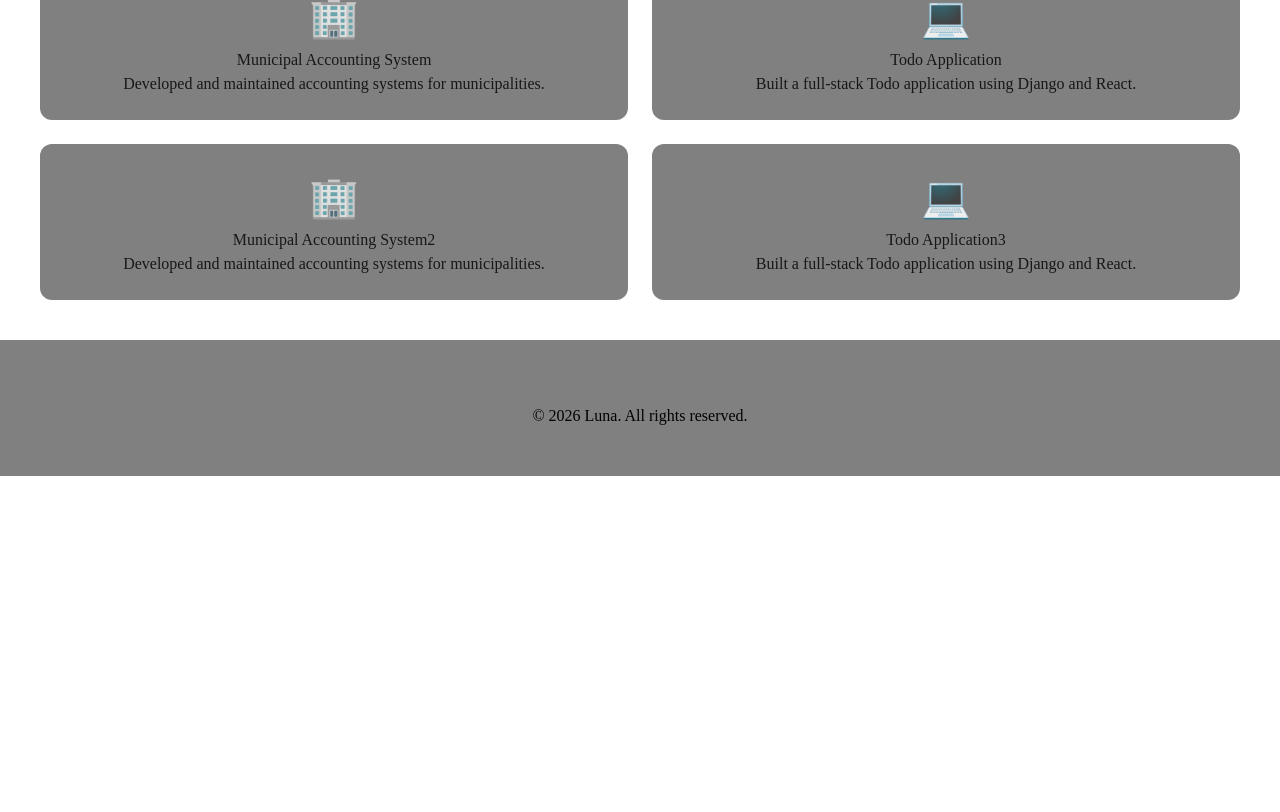
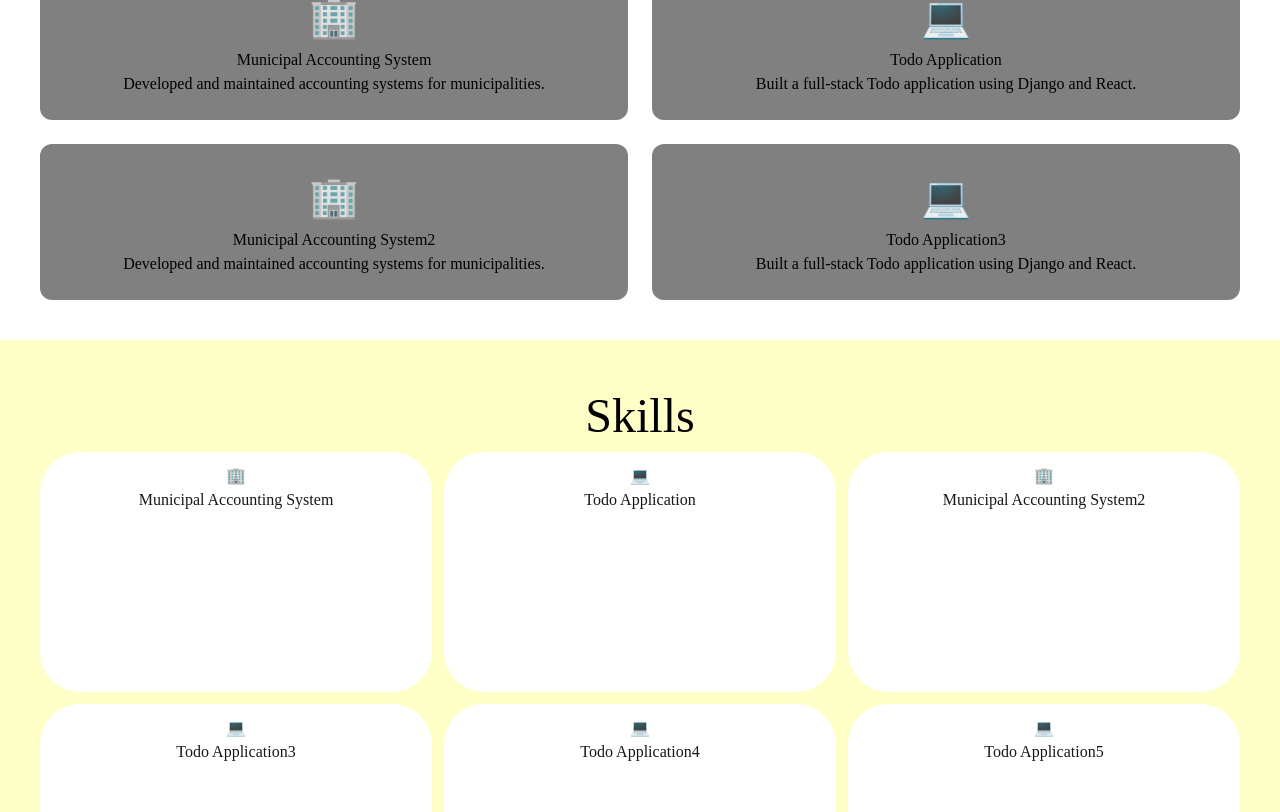
Before and after one commit to LiunaShan/My-portfolio, a Next.js app in the folder app/: page / in a window 1280 px wide. Shown: the part 628-1440 px from the top of the page. Before the commit the page ends 1104 px from the top, so only its background shows below. Built offline with nearby package versions, Linux system fonts and the light colour scheme.

Commit message:
add modal for PJ

```diff
--- a/app/app/page.tsx
+++ b/app/app/page.tsx
@@ -2,6 +2,7 @@ import Navbar from '@/components/Navbar';
 import Footer from '@/components/Footer';
 import Aboutme from "@/components/Aboutme";
 import Projects from "@/components/Projects";
+import Skills from "@/components/Skills";
 
 export default function Home() {
   return (
@@ -10,6 +11,7 @@ export default function Home() {
         <main>
            <Aboutme />
            <Projects />
+           <Skills />
         </main>
         <Footer />
       </>
--- a/app/components/Projects.module.css
+++ b/app/components/Projects.module.css
@@ -2,6 +2,7 @@
     padding: 40px 40px;
     text-align: center;
     font-family: 'Century', serif;
+    color: black;
     background: rgba(255, 255, 255, 0.8);
 }
 
@@ -18,6 +19,10 @@
     cursor: pointer;
 }
 
+.card:hover {
+  transform: scale(1.05);
+}
+
 .icon {
     font-size: 40px;
 }
@@ -27,3 +32,41 @@
     color: black;
     font-size: 3rem;
 }
+
+.overlay {
+  position: fixed;
+  top: 0;
+  left: 0;
+
+  width: 100%;
+  height: 100%;
+
+  background: rgba(0, 0, 0, 0.5);
+
+  display: flex;
+  justify-content: center;
+  align-items: center;
+}
+
+
+.modal {
+  background: white;
+  position: fixed;
+
+  display: flex;
+  flex-direction: column;
+
+  justify-content: center;
+  align-items: center;
+
+  height: 40vh;
+  width: 800px;
+
+  border-radius: 20px;
+}
+
+.button {
+    margin-top: 20px;
+    background: blue;
+    color:white;
+}
--- a/app/components/Projects.tsx
+++ b/app/components/Projects.tsx
@@ -1,6 +1,13 @@
 'use client';
 import React, { useState, useEffect } from 'react';
 import styles from "./Projects.module.css";
+
+type Project = {
+  icon: string;
+  title: string;
+  description: string;
+  details: string;
+};
 
 const projects = [
   {
@@ -8,42 +15,60 @@ const projects = [
     title: "Municipal Accounting System",
     description:
       "Developed and maintained accounting systems for municipalities.",
+    details:
+      "details",
   },
   {
     icon: "💻",
     title: "Todo Application",
     description:
       "Built a full-stack Todo application using Django and React.",
+    details:
+      "details",
   },
   {
     icon: "🏢",
     title: "Municipal Accounting System2",
     description:
       "Developed and maintained accounting systems for municipalities.",
+    details:
+      "details",
   },
   {
     icon: "💻",
     title: "Todo Application3",
     description:
       "Built a full-stack Todo application using Django and React.",
+    details:
+      "details",
   }
 ];
 
 export default function Projects() {
 
+const [selectedProject, setSelectedProject] = useState<Project | null>(null);
     return (
         <section className={styles.projects}>
-         <p className={styles.title}>Projects</p>
+         <h2 className={styles.title}>Projects</h2>
           <div className={styles.grid}>
            {projects.map((project) => (
-            <div className={styles.card} key={project.title}>
+            <div className={styles.card} key={project.title} onClick={() => setSelectedProject(project)}>
               <div className={styles.icon}>{project.icon}</div>
                <h3>{project.title}</h3>
                <p>{project.description}</p>
            </div>
           ))}
          </div>
-         </section>
+          {selectedProject && (
+           <div className={styles.overlay} onClick={() => setSelectedProject(null)}>
+           <div className={styles.modal}>
+            <h2>{selectedProject.title}</h2>
+             <p>{selectedProject.details}</p>
+             <button className={styles.button} onClick={() => setSelectedProject(null)}>Back</button>
+            </div>
+          </div>
+          )}
+       </section>
     )
 
 }
--- a/app/components/Skills.module.css
+++ b/app/components/Skills.module.css
@@ -0,0 +1,27 @@
+.projects {
+    padding: 40px 40px;
+    text-align: center;
+    font-family: 'Century', serif;
+    height: 80vh;
+    background: rgba(255, 255, 200, 1.0);
+}
+
+.grid {
+    display: grid;
+    grid-template-columns: repeat(3, 1fr);
+    gap: 12px;
+}
+
+.card {
+    background: rgba(255, 255, 255, 1.0);
+    height: 30vh;
+    padding: 12px;
+    border-radius: 40px;
+    cursor: pointer;
+}
+
+.title {
+    text-align: center;
+    color: black;
+    font-size: 3rem;
+}
--- a/app/components/Skills.tsx
+++ b/app/components/Skills.tsx
@@ -0,0 +1,48 @@
+'use client';
+import React, { useState, useEffect } from 'react';
+import styles from "./Skills.module.css";
+
+const skills = [
+  {
+    icon: "🏢",
+    title: "Municipal Accounting System",
+  },
+  {
+    icon: "💻",
+    title: "Todo Application",
+  },
+  {
+    icon: "🏢",
+    title: "Municipal Accounting System2",
+  },
+  {
+    icon: "💻",
+    title: "Todo Application3",
+  },
+    {
+    icon: "💻",
+    title: "Todo Application4",
+  },
+    {
+    icon: "💻",
+    title: "Todo Application5",
+  }
+];
+
+export default function Skills() {
+
+    return (
+        <section className={styles.projects}>
+         <p className={styles.title}>Skills</p>
+          <div className={styles.grid}>
+           {skills.map((skill) => (
+            <div className={styles.card} key={skill.title}>
+              <div className={styles.icon}>{skill.icon}</div>
+               <h3>{skill.title}</h3>
+           </div>
+          ))}
+         </div>
+         </section>
+    )
+
+}
```
